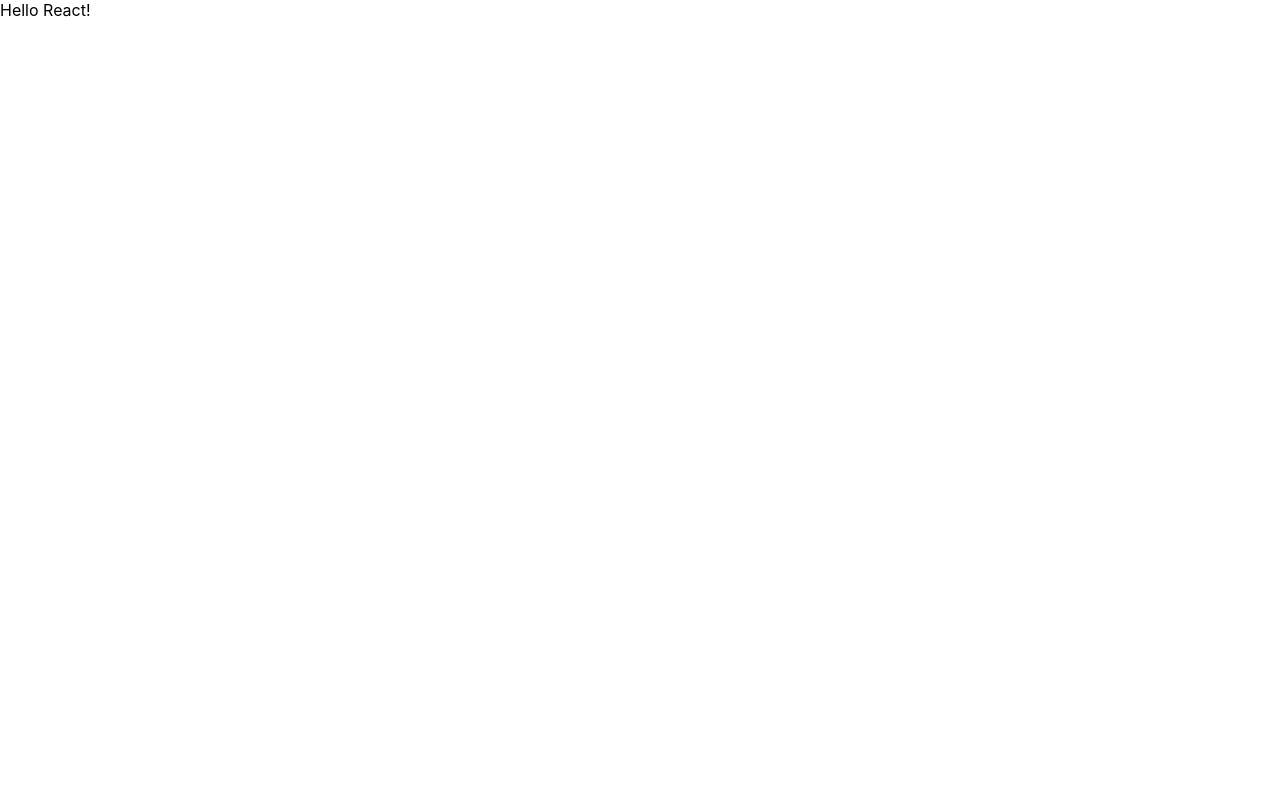
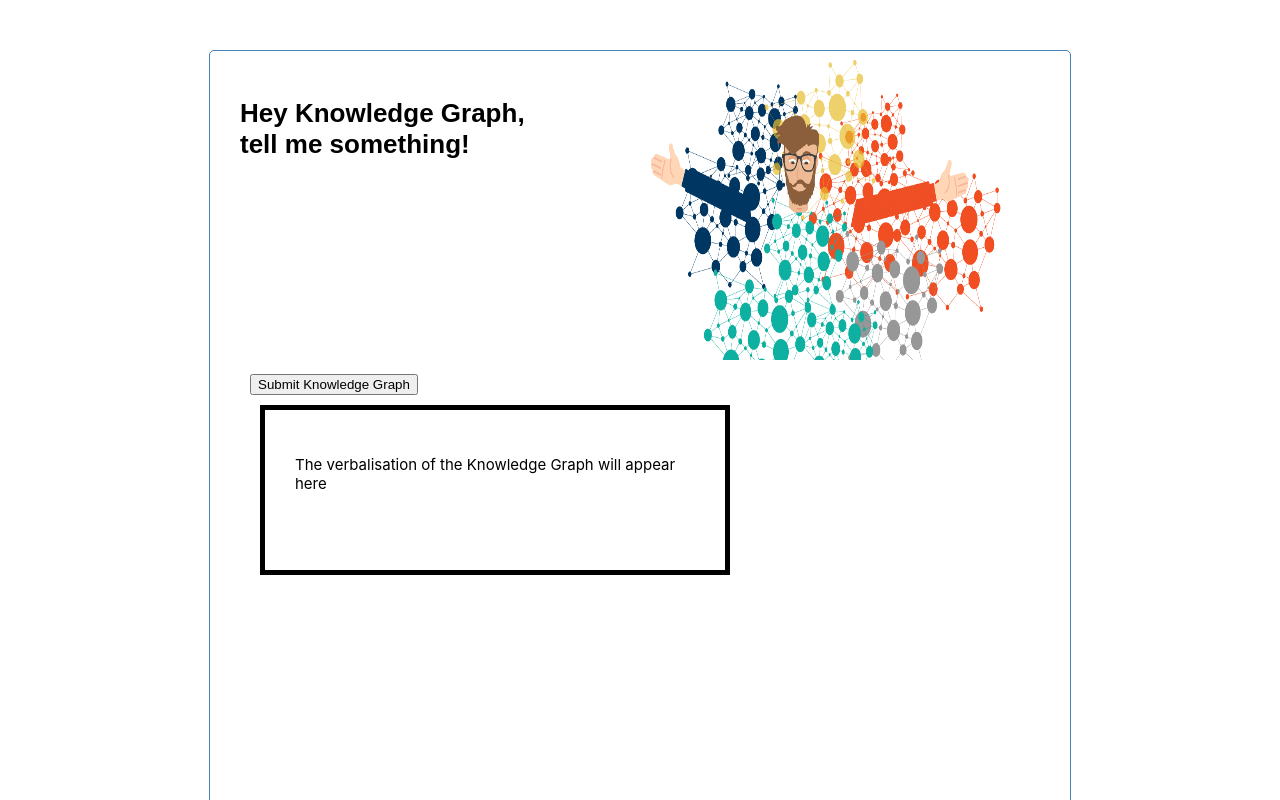
Before and after one commit to m477301/KnowledgeGraphVerbalizer, a React (Create React App) app in the folder website/: page / in a window 1280 px wide. Shown: the top 800 px of the page. Built offline with nearby package versions, Linux system fonts and the light colour scheme; no server answers.

Commit message:
Basic layout of User Interface

```diff
--- a/website/src/App.js
+++ b/website/src/App.js
@@ -1,5 +1,7 @@
 import { useEffect } from "react";
-import "./App.css";
+import Header from './Components/Header'
+import Button from './Components/Buttons'
+import imageOne from './A-knowledge-graph-structure.png'
 import { queryWikidataWithSparql } from "./Wikidata/APIWrapper";
 
 function App() {
@@ -10,7 +12,21 @@ function App() {
     }
     fetchData();
   }, []);
-  return <div className="App">Hello React!</div>;
+  return (
+    <div className='container'>
+      <div className='header'>
+        <Header/>
+        <img src={imageOne} className="image" alt></img>
+          <div className="button">
+             <Button text='Submit Knowledge Graph' >
+             </Button>
+               <div className='paragraph'>
+               <p>The verbalisation of the Knowledge Graph will appear here</p>
+              </div>
+          </div>
+       </div>
+    </div>
+  );
 }
 
 export default App;
--- /dev/null
+++ b/website/src/Components/Buttons.js
@@ -0,0 +1,14 @@
+
+const Button=({text}) =>{
+    return(
+        <button onClick={fetchResult}>
+        {text}
+        </button>
+    )
+}
+
+function fetchResult() {
+    console.log('Button clicked');
+}
+
+export default Button
--- /dev/null
+++ b/website/src/Components/Header.js
@@ -0,0 +1,9 @@
+const Header= () =>{
+    return (
+        <header >
+            <h1>Hey Knowledge Graph, <br />
+            tell me something!</h1>
+        </header>
+    )
+  }
+  export default Header
--- a/website/src/index.css
+++ b/website/src/index.css
@@ -11,3 +11,51 @@ code {
   font-family: source-code-pro, Menlo, Monaco, Consolas, 'Courier New',
     monospace;
 }
+@import url('https://fonts.googleapis.com/css2?family=Poppins:wght@300;400&display=swap');
+
+.container {
+  max-width: 800px;
+  margin: 50px auto;
+  overflow: auto;
+  height: 900px;
+  border: 1px solid steelblue;
+  padding: 30px;
+  border-radius: 5px;
+}
+header{
+  align-items: center;
+  margin-bottom: 40px;
+  font-family: Arial, Helvetica, sans-serif;
+  font-size: small;
+}
+
+.button {
+  background-color: white;
+  border: none;
+  padding: 5px;
+  margin: 5px;
+  font-size: 15px;
+  font-family: inherit;
+  position: relative;
+  top: -140px;
+  left: 0px;
+}
+
+.paragraph{
+  background-color: white;
+  width: 400px;
+  height: 100px;
+  border:5px solid black;
+  padding: 30px;
+  margin: 10px;
+  font-size: 15px;
+  font-family: inherit;
+
+}
+.image{
+  position: relative;
+  top: -140px;
+  left: 390px;
+  height:300px;
+  width: 390px;
+}
```
Also changed, not shown: website/src/A-knowledge-graph-structure.png (added), 1 other file (tests, documents, lock files or other folders).
